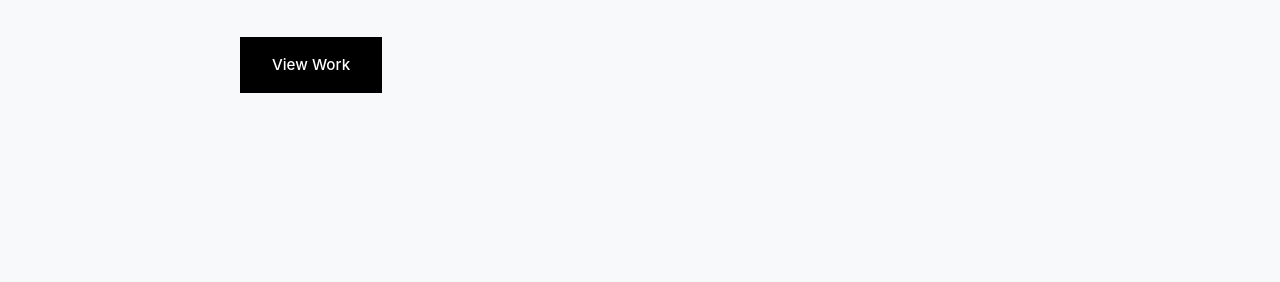
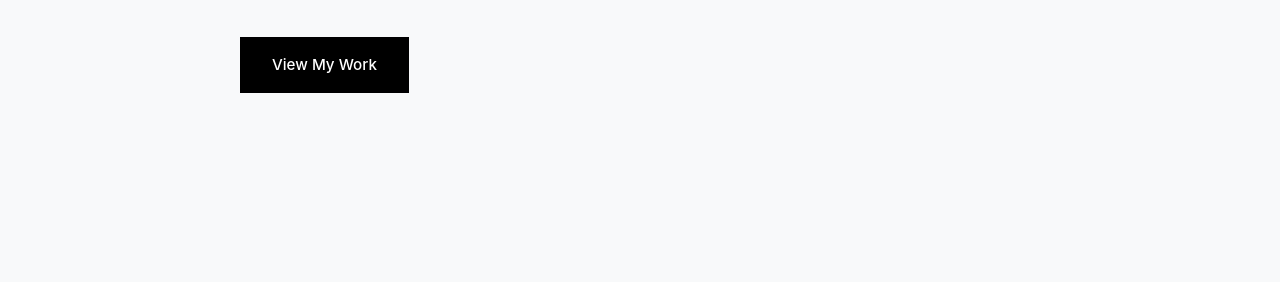
Before and after one commit to aliibek/portfolio, a plain HTML site: page index.html in a window 1280 px wide. Shown: the part 518-800 px from the top of the page. Drawn offline with Linux system fonts and the light colour scheme.

Commit message:
Update index.html

```diff
--- a/index.html
+++ b/index.html
@@ -454,7 +454,7 @@
         <div class="hero-content">
             <h1>Building digital experiences that matter.</h1>
             <p>Developer focused on creating elegant solutions to complex problems.</p>
-            <a href="#projects" class="cta-btn">View Work</a>
+            <a href="#projects" class="cta-btn">View My Work</a>
         </div>
     </section>
 
```
